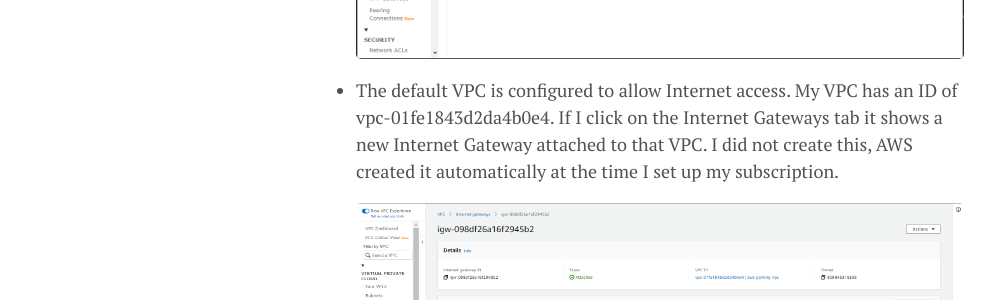
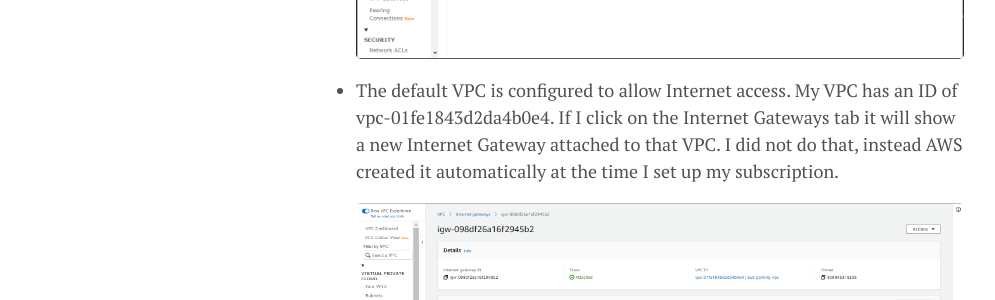
Before and after one commit to lgeurts/lgeurts.github.io, a Jekyll site: the page built from _posts/2021-11-02-aws-high-performance-cloud-gaming.md, in a window 1280 px wide and 900 px high, scrolled down 3242 px. Shown: the part 182-482 px from the top of the window, without its empty margins (0-995 px from the left). Built offline with Jekyll 4.4.1, drawn with Linux system fonts in a browser that asks for light colours; nearby versions of some CDN libraries; comment, search, counter and statistics services are not loaded.

Commit message:
Update 2021-11-02-aws-high-performance-cloud-gaming.md

```diff
--- a/_posts/2021-11-02-aws-high-performance-cloud-gaming.md
+++ b/_posts/2021-11-02-aws-high-performance-cloud-gaming.md
@@ -66,7 +66,7 @@
 
   <img src="/assets/aws-parsec-setup/vpc-successfully-created.png" width="654">
 
-- The default VPC is configured to allow Internet access. My VPC has an ID of vpc-01fe1843d2da4b0e4. If I click on the Internet Gateways tab it shows a new Internet Gateway attached to that VPC. I did not create this, AWS created it automatically at the time I set up my subscription.
+- The default VPC is configured to allow Internet access. My VPC has an ID of vpc-01fe1843d2da4b0e4. If I click on the Internet Gateways tab it will show a new Internet Gateway attached to that VPC. I did not do that, instead AWS created it automatically at the time I set up my subscription.
 
   <img src="/assets/aws-parsec-setup/vpc-internet-gateway.png" width="654">
 
```
